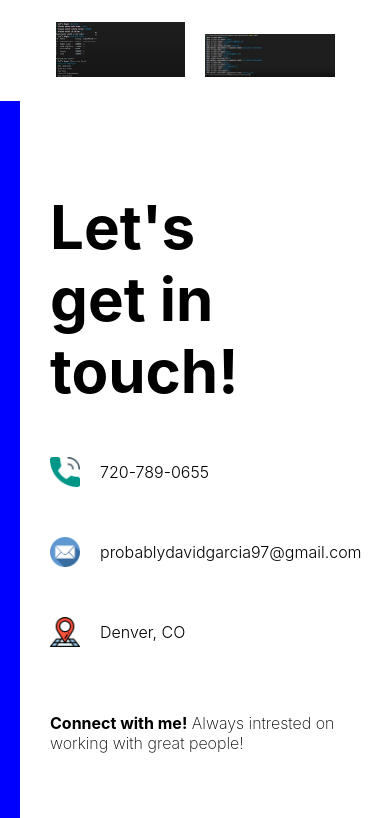
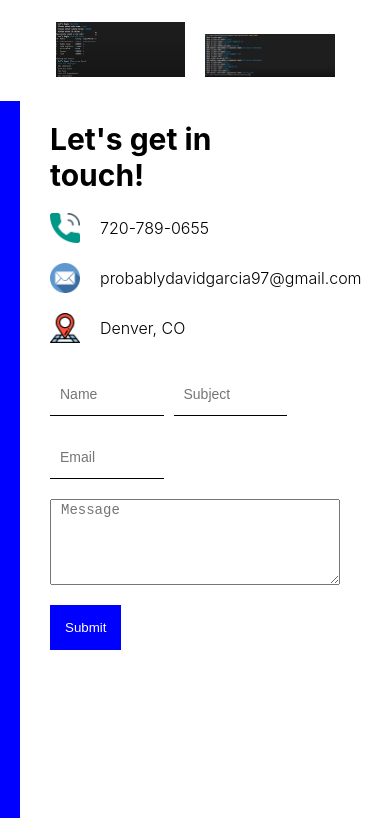
Before and after one commit to rednblue97/React-Portfolio, a React (Create React App) app in the folder my-app/: page / in a window 390 px wide. Shown: the part 2162-2980 px from the top of the page. Built offline with nearby package versions, Linux system fonts and the light colour scheme.

Commit message:
finsihed contact media querie

```diff
--- a/my-app/src/components/conatct/contact.css
+++ b/my-app/src/components/conatct/contact.css
@@ -84,5 +84,36 @@ button {
 @media screen and (max-width: 480px) {
     .c-wrapper {
         flex-direction: column;
+        padding: 0px 50px;
+    }
+
+    .c-title {
+        font-size: 30px;
+    }
+
+    .c-info-item {
+        margin: 20px 0px;
+        width: 100%;
+    }
+
+    .c-desc {
+        display: none;
+    }
+
+    form{
+        margin-top: 0px;
+        display: flex;
+        flex-wrap: wrap;
+    }
+
+    input {
+        width: 35%;
+        height: 40px;
+        margin: 10px;
+        margin-left: 0;
+    }
+
+    button {
+        margin-top: 10px;
     }
 }
```
